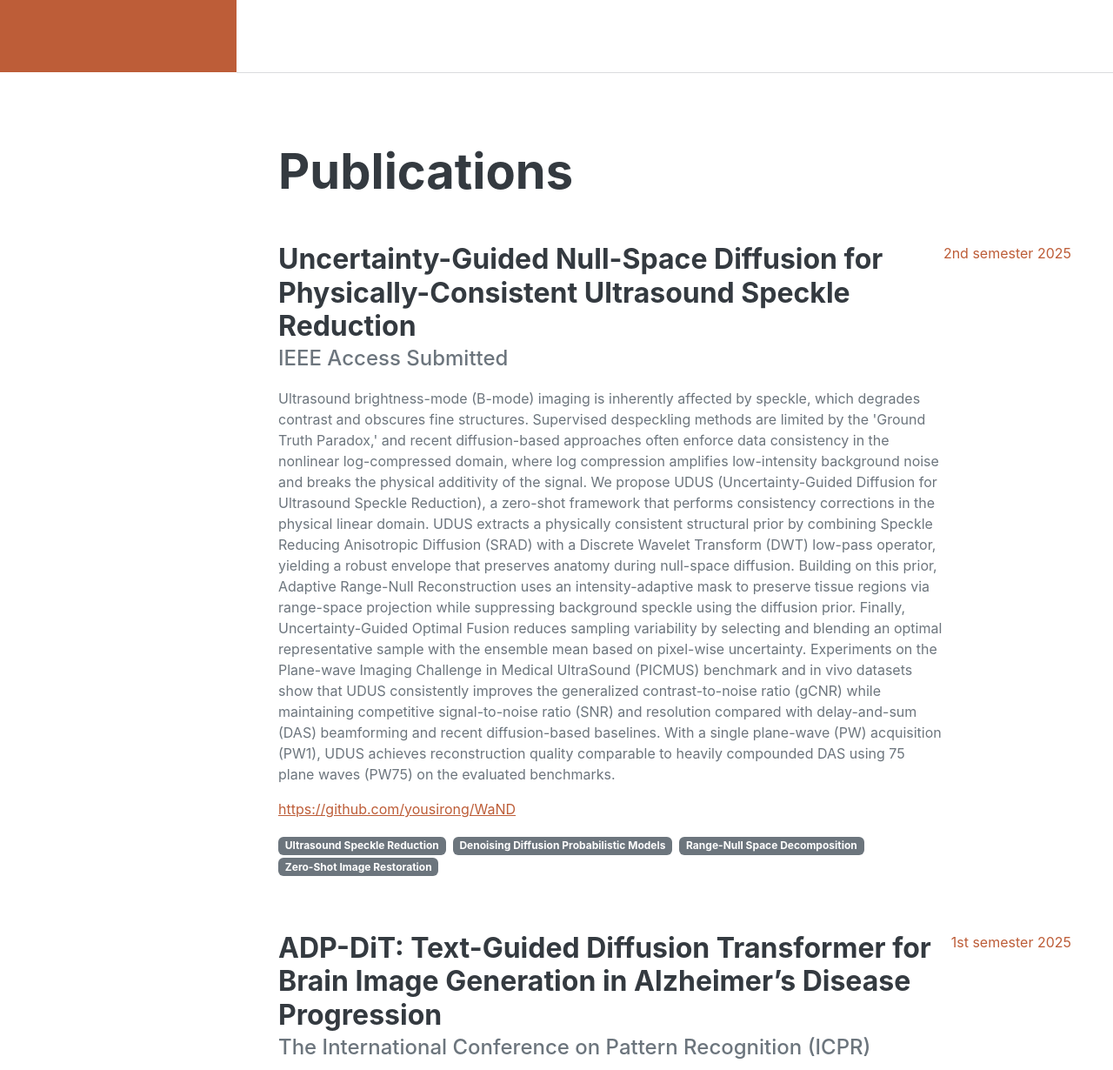
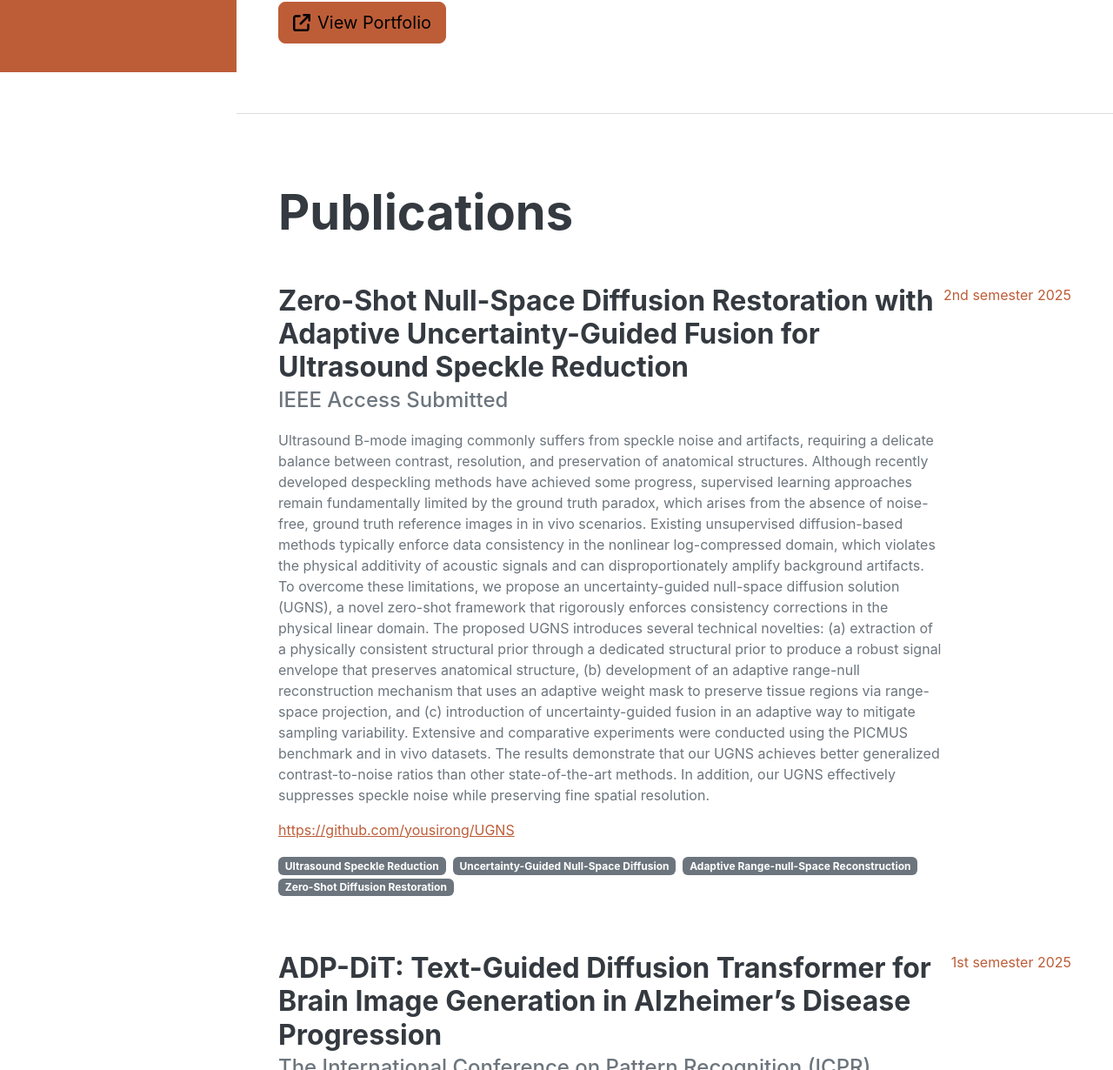
Before and after one commit to yousirong/yousirong.github.io, a website: page src/pug/index.pug in a window 1280 px wide. Shown: the part 717-1947 px from the top of the page at 87% size. Drawn offline with nearby package versions, Linux system fonts and the light colour scheme; files that its build step writes are made by us from their sources; files whose address does not match are found by name; a web font is replaced by a local one.

Commit message:
20260318

```diff
--- a/src/pug/index.pug
+++ b/src/pug/index.pug
@@ -71,6 +71,11 @@ html(lang='en')
             a.social-icon(href='www.linkedin.com/in/juneyong-‍lee-05b09733a', target='_blank')
               i.fab.fa-linkedin-in
 
+          .mt-4.d-print-none
+            a.btn.btn-primary.btn-lg(href='https://junetriver.notion.site/3270afd4e0c580ac824ec9519b200fcf', target='_blank', rel='noopener noreferrer')
+              i.fa-solid.fa-arrow-up-right-from-square.me-2
+              | View Portfolio
+
       hr.m-0
 
       // Publications
@@ -79,20 +84,19 @@ html(lang='en')
           h2.mb-5 Publications
           .d-flex.flex-column.flex-md-row.justify-content-between.mb-5
             .flex-grow-1
-              h3.mb-0 Uncertainty-Guided Null-Space Diffusion for Physically-Consistent Ultrasound Speckle Reduction
+              h3.mb-0 Zero-Shot Null-Space Diffusion Restoration with Adaptive Uncertainty-Guided Fusion for Ultrasound Speckle Reduction
               .subheading.mb-3 IEEE Access Submitted
               p
-                |  Ultrasound brightness-mode (B-mode) imaging is inherently affected by speckle, which degrades contrast and obscures fine structures. Supervised despeckling methods are limited by the 'Ground Truth Paradox,' and recent diffusion-based approaches often enforce data consistency in the nonlinear log-compressed domain, where log compression amplifies low-intensity background noise and breaks the physical additivity of the signal.
-                |  We propose UDUS (Uncertainty-Guided Diffusion for Ultrasound Speckle Reduction), a zero-shot framework that performs consistency corrections in the physical linear domain. UDUS extracts a physically consistent structural prior by combining Speckle Reducing Anisotropic Diffusion (SRAD) with a Discrete Wavelet Transform (DWT) low-pass operator, yielding a robust envelope that preserves anatomy during null-space diffusion.
-                |  Building on this prior, Adaptive Range-Null Reconstruction uses an intensity-adaptive mask to preserve tissue regions via range-space projection while suppressing background speckle using the diffusion prior. Finally, Uncertainty-Guided Optimal Fusion reduces sampling variability by selecting and blending an optimal representative sample with the ensemble mean based on pixel-wise uncertainty.
-                |  Experiments on the Plane-wave Imaging Challenge in Medical UltraSound (PICMUS) benchmark and in vivo datasets show that UDUS consistently improves the generalized contrast-to-noise ratio (gCNR) while maintaining competitive signal-to-noise ratio (SNR) and resolution compared with delay-and-sum (DAS) beamforming and recent diffusion-based baselines. With a single plane-wave (PW) acquisition (PW1), UDUS achieves reconstruction quality comparable to heavily compounded DAS using 75 plane waves (PW75) on the evaluated benchmarks.
+                |  Ultrasound B-mode imaging commonly suffers from speckle noise and artifacts, requiring a delicate balance between contrast, resolution, and preservation of anatomical structures. Although recently developed despeckling methods have achieved some progress, supervised learning approaches remain fundamentally limited by the ground truth paradox, which arises from the absence of noise-free, ground truth reference images in in vivo scenarios. Existing unsupervised diffusion-based methods typically enforce data consistency in the nonlinear log-compressed domain, which violates the physical additivity of acoustic signals and can disproportionately amplify background artifacts. To overcome these limitations, we propose
+                |  an uncertainty-guided null-space diffusion solution (UGNS), a novel zero-shot framework that rigorously enforces consistency corrections in the physical linear domain. The proposed UGNS introduces several technical novelties: (a) extraction of a physically consistent structural prior through a dedicated structural prior to produce a robust signal envelope that preserves anatomical structure, (b) development of an adaptive range-null reconstruction mechanism that uses an adaptive weight mask to preserve tissue regions via range-space projection, and (c) introduction of uncertainty-guided fusion in an adaptive way to mitigate
+                |  sampling variability. Extensive and comparative experiments were conducted using the PICMUS benchmark and in vivo datasets. The results demonstrate that our UGNS achieves better generalized contrast-to-noise ratios than other state-of-the-art methods. In addition, our UGNS effectively suppresses speckle noise while preserving fine spatial resolution.
               div
-                a(href='https://github.com/yousirong/WaND.git', target='_blank') https://github.com/yousirong/WaND
+                a(href='https://github.com/yousirong/UGNS.git', target='_blank') https://github.com/yousirong/UGNS
               p.mt-3
                 span.badge.text-bg-secondary.me-2 Ultrasound Speckle Reduction
-                span.badge.text-bg-secondary.me-2 Denoising Diffusion Probabilistic Models
-                span.badge.text-bg-secondary.me-2 Range-Null Space Decomposition
-                span.badge.text-bg-secondary.me-2 Zero-Shot Image Restoration
+                span.badge.text-bg-secondary.me-2 Uncertainty-Guided Null-Space Diffusion
+                span.badge.text-bg-secondary.me-2 Adaptive Range-null-Space Reconstruction
+                span.badge.text-bg-secondary.me-2 Zero-Shot Diffusion Restoration
             .flex-shrink-0
               span.text-primary 2nd semester 2025
           .d-flex.flex-column.flex-md-row.justify-content-between.mb-5
@@ -210,7 +214,7 @@ html(lang='en')
               a(href='https://www.figma.com/', title='Figma', target='_blank')
                 img(src='https://skillicons.dev/icons?i=figma', alt='Figma', style='width:60px; height:60px;')
             li.list-inline-item
-              a(href='https://www.notion.so/', title='Notion', target='_blank')
+              a(href='https://junetriver.notion.site/3270afd4e0c580ac824ec9519b200fcf', title='Portfolio on Notion', target='_blank', rel='noopener noreferrer')
                 img(src='https://skillicons.dev/icons?i=notion', alt='Notion', style='width:60px; height:60px;')
             li.list-inline-item
               a(href='https://discord.com/', title='Discord', target='_blank')
@@ -367,7 +371,7 @@ html(lang='en')
             ul.print-list
               li
                 .item-head
-                  span.item-title Uncertainty-Guided Null-Space Diffusion for Physically-Consistent Ultrasound Speckle Reduction
+                  span.item-title Zero-Shot Null-Space Diffusion Restoration with Adaptive Uncertainty-Guided Fusion for Ultrasound Speckle Reduction
                   span.item-year 2026
                 .item-sub IEEE Access (submitted)
               li
```
Also changed, not shown: dist/index.html, index.html.
